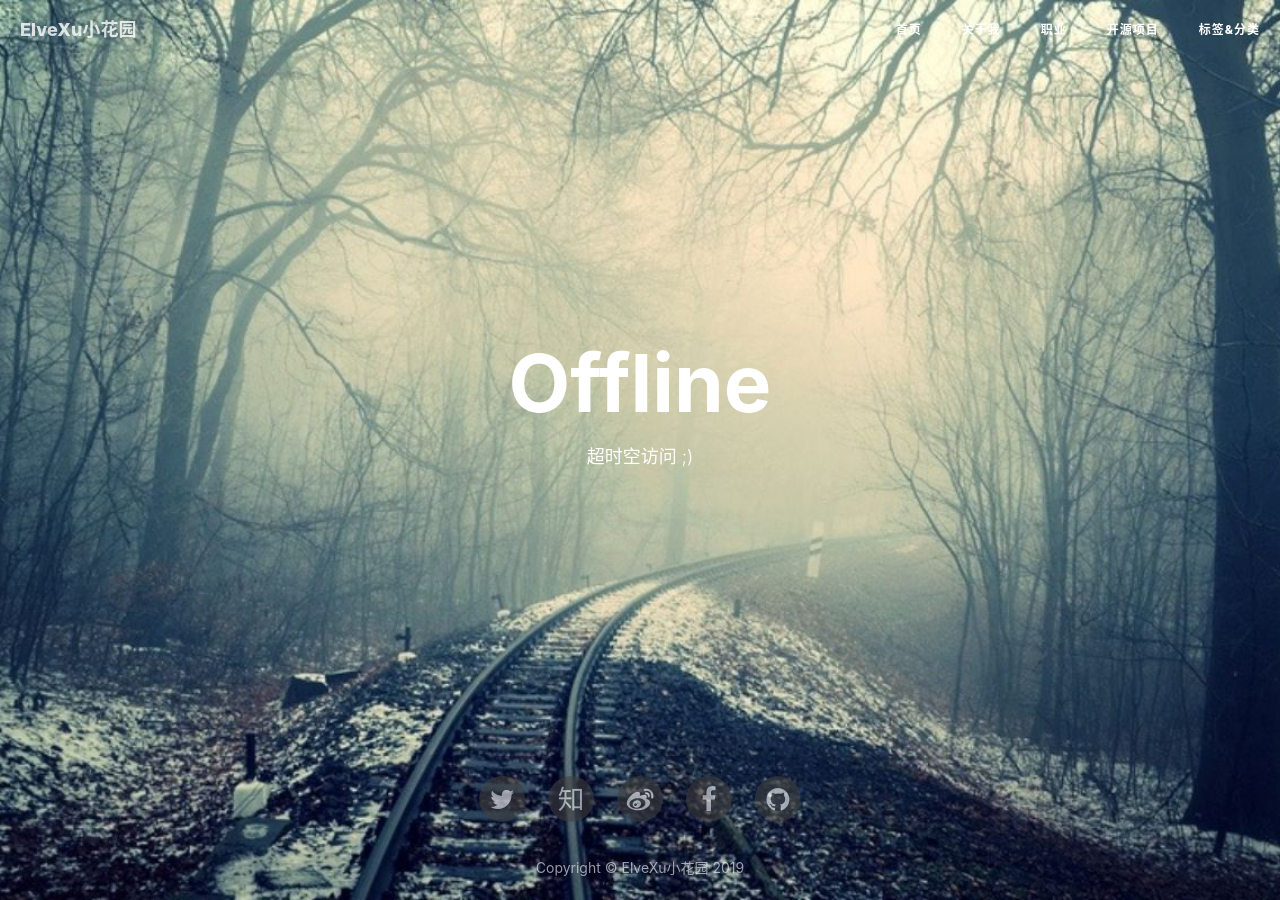
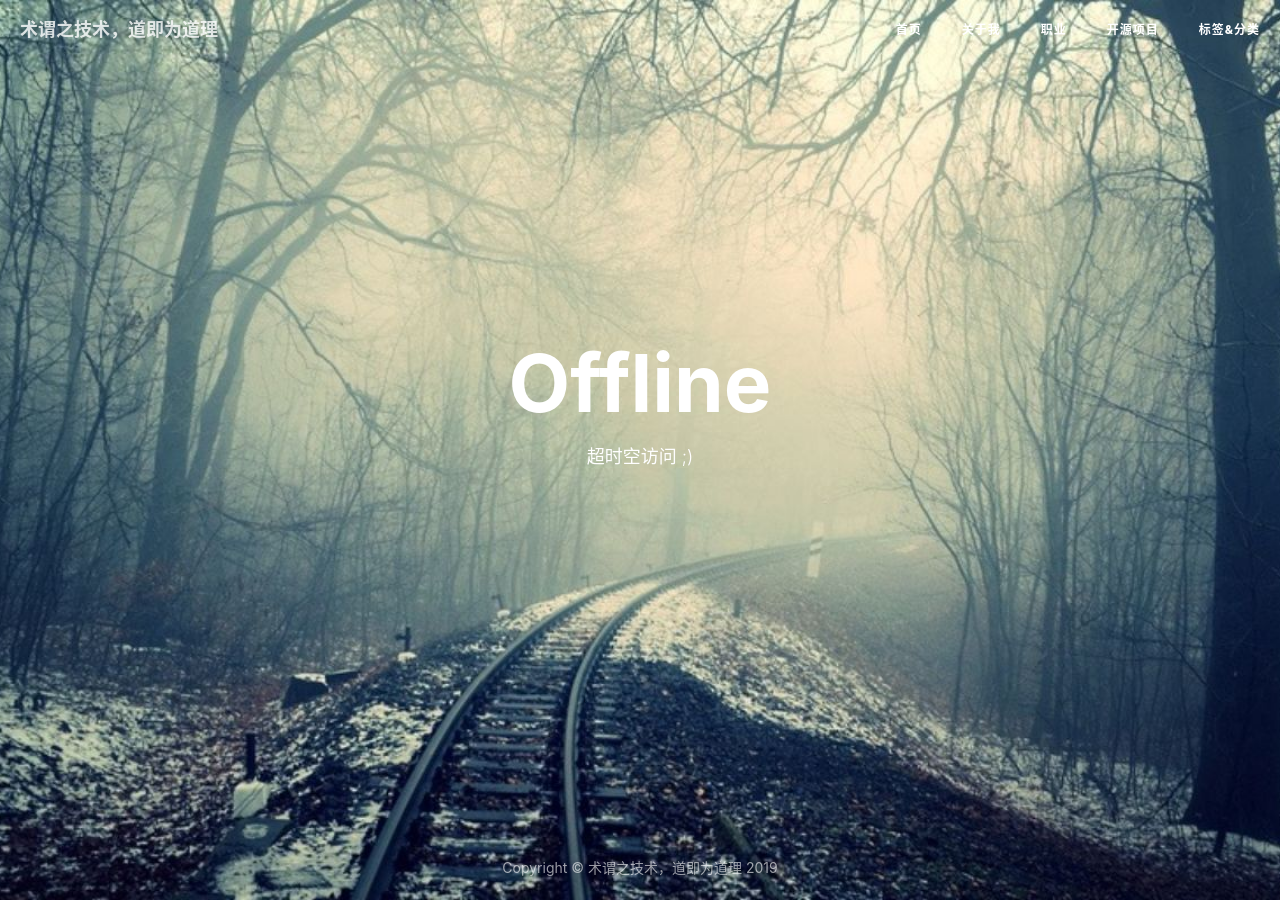
Before and after one commit to misselvexu/misselvexu.github.io, a Jekyll site: the page built from offline.html, in a window 1280 px wide. Built offline with Jekyll 4.4.1, drawn with Linux system fonts in a browser that asks for light colours; nearby versions of some CDN libraries; comment, search, counter and statistics services are not loaded; some of the changed lines change nothing that is shown.

Commit message:
Update _config.yml

```diff
--- a/_config.yml
+++ b/_config.yml
@@ -1,5 +1,5 @@
 # Site settings
-title: ElveXu小花园
+title: '术谓之技术，道即为道理'
 SEOTitle: ElveXu小花园 | ElveXu Blog
 # 背景图是否随机
 #header-img-random:
@@ -15,11 +15,11 @@ baseurl: ""                             # for example, '/blog' if your blog host
 
 # SNS settings
 RSS: false
-weibo_username:     278474444
-zhihu_username:     ivetech
-github_username:    misselvexu
-twitter_username:   ytuaebi
-facebook_username:  misselvexu
+# weibo_username:     '#'
+# zhihu_username:     '#'
+# github_username:    '#'
+# twitter_username:   '#'
+# facebook_username:  '#'
 # linkedin_username:  firstname-lastname-idxxxx
 
 
```
